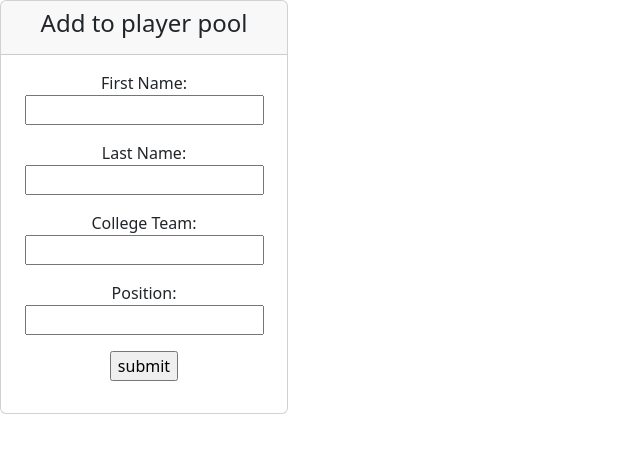
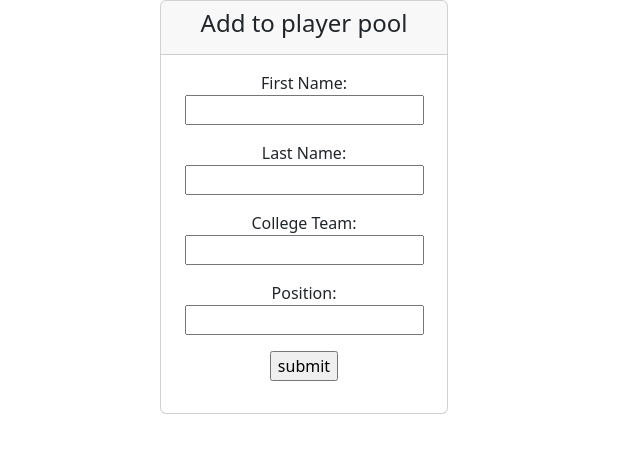
Before and after one commit to ajpodell/draftdraft, a Flask app: page /admin_tools in a window 1280 px wide. Shown: the part 56-509 px from the top of the page, without its empty margins (0-640 px from the left). Run offline with Flask 3, Linux system fonts and the light colour scheme; the visitor is signed in with stand-in values (Sample User, id 1); some libraries are stand-ins or nearby versions.

Commit message:
center container on page

```diff
--- /dev/null
+++ b/static/styles/base.css
@@ -0,0 +1,4 @@
+.content {
+    max-width: 960px;
+    margin: auto;
+}
--- a/templates/base.html
+++ b/templates/base.html
@@ -7,8 +7,9 @@
 
         {% block title %} {% endblock %}
         <title>DraftDraft</title>
+
         <link href="https://cdn.jsdelivr.net/npm/bootstrap@5.3.0-alpha1/dist/css/bootstrap.min.css" rel="stylesheet" integrity="sha384-GLhlTQ8iRABdZLl6O3oVMWSktQOp6b7In1Zl3/Jr59b6EGGoI1aFkw7cmDA6j6gD" crossorigin="anonymous">
-
+        <link rel= "stylesheet" type= "text/css" href= "{{ url_for('static',filename='styles/base.css') }}">
 
         {% block stylesheet %} {% endblock %}
 
```
